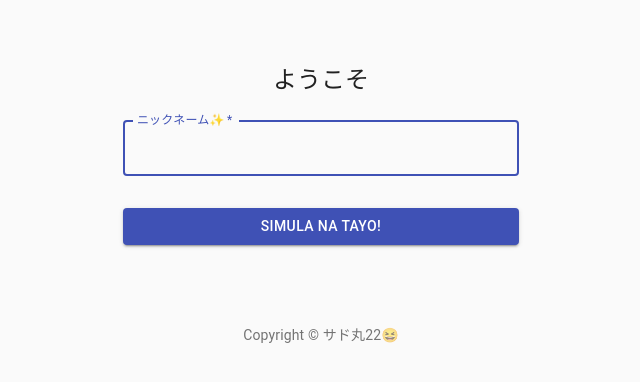
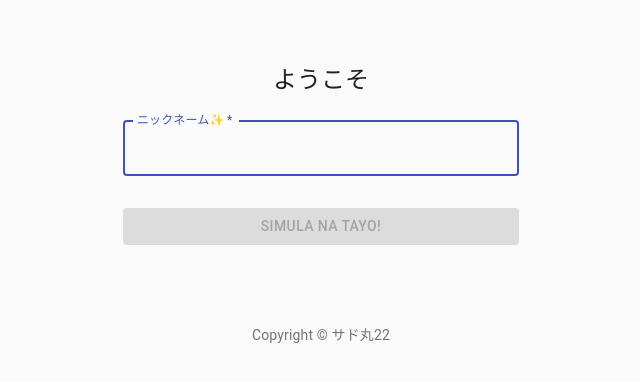
Before and after one commit to sadomaru22/chatapp, a React (Create React App) app: page / in a window 1280 px wide. Shown: the top 382 px of the page, without its empty margins (319-959 px from the left). Built offline with nearby package versions, Linux system fonts and the light colour scheme.

Commit message:
create-useEffect

```diff
--- a/src/components/App.js
+++ b/src/components/App.js
@@ -1,7 +1,9 @@
-import React from 'react';
+import React, { useState } from 'react';
 
 import SignIn from './SignIn'
 
 export default () => {
-  return <SignIn />;
+  const [name, setName] = useState('');
+  console.log({name});
+  return <SignIn setName={setName} />;
 };
--- a/src/components/SignIn.js
+++ b/src/components/SignIn.js
@@ -1,4 +1,4 @@
-import React from 'react';
+import React, { useEffect, useState } from 'react';
 import Button from '@material-ui/core/Button';
 import CssBaseline from '@material-ui/core/CssBaseline';
 import TextField from '@material-ui/core/TextField';
@@ -15,7 +15,7 @@
       <Link color="inherit" href="https://twitter.com/SadomaruP"
       target="_blank"
       rel="noopener">
-        サド丸22<span>😆</span>
+        サド丸22
       </Link>
     </Typography>
   );
@@ -41,8 +41,17 @@
   },
 }));
 
-export default function SignIn() {
+export default function SignIn({ setName }) {
   const classes = useStyles();
+  const [disabled, setDisabled] = useState(true);
+  const [string, setString] = useState('');
+  console.log(string);
+
+  useEffect(() => {
+     const disabled = string === ''
+     setDisabled(disabled)
+
+  }, [string]);
 
   return (
     <Container component="main" maxWidth="xs">
@@ -62,6 +71,7 @@
             label="ニックネーム✨"
             name="name"
             autoFocus
+            onChange={(e) => setString(e.target.value)}
           />
 
           <Button
@@ -70,6 +80,7 @@
             variant="contained"
             color="primary"
             className={classes.submit}
+            disabled={disabled}
           >
             Simula na tayo!
           </Button>
```
